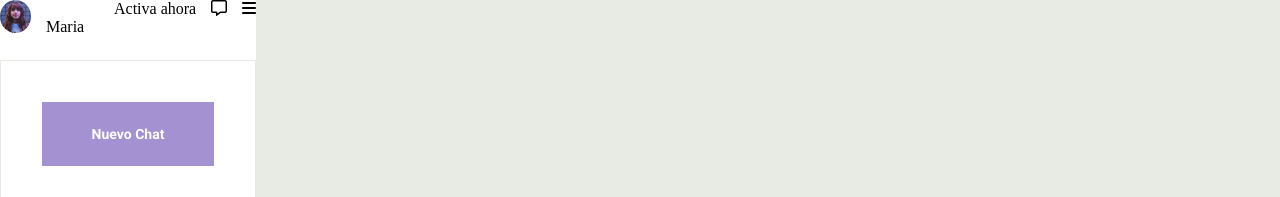
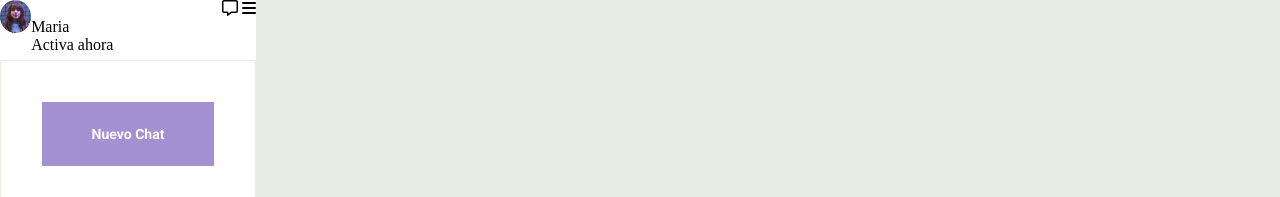
Before and after one commit to NxL22/Desafio-CSS-Grid, a plain HTML site: page index.html in a window 1280 px wide. Shown: the top 197 px of the page. Drawn offline with nearby package versions, Linux system fonts and the light colour scheme.

Commit message:
tercer commit

```diff
--- a/assets/css/style.css
+++ b/assets/css/style.css
@@ -95,7 +95,15 @@
     height: 33px;
 }
 
+.profile{
+    display: flex;
 
+}
+
+.informacion_profile{
+    display: flex;
+    flex-direction: column;
+}
 
 .principal_logo img {
     width: 250px;
--- a/index.html
+++ b/index.html
@@ -15,17 +15,22 @@
         <!-- Contactos -->
         <div class="contactos">
             <div class="contactos_estado_usuario">
+                <div class="profile">
                     <img class="foto_perfil" src="./assets/img/maria.jpg" alt="imagen del perfil usuario">
+                    <div class="informacion_profile">
                         <br>Maria<br><hr>
                         <span class="status-w-app">
                             Activa ahora
                         </span>
-
+                    </div>
+                </div>
+                <div>
                     <!--icono de mensaje-->
                     <i class="icono fa-regular fa-message"></i>
 
                     <!--icono de barra de menu-->
                     <i class="icono fa-solid fa-bars"></i>
+                </div>
             </div>
 
             <div class="contactos_nuevo_chat">
@@ -42,8 +47,7 @@
                         Juanita<hr>
                         <span>At vero eos et accusa</span>
                     </p>
-
-
+                </div>
                 <!--Contacto #2-->
                 <div class="border">
                     <img class="foto_perfil" src="./assets/img/Screen Shot 2018-11-28 at 15.32.16.jpg" alt="foto perfil de Alberto">
@@ -107,9 +111,6 @@
                     <span>blanditiis praesentium</span>
                     </p>
                 </div>
-
-
-                </div>
             </div>
         </div>
 
```
Lines whose indentation alone changed are shown as unchanged.
